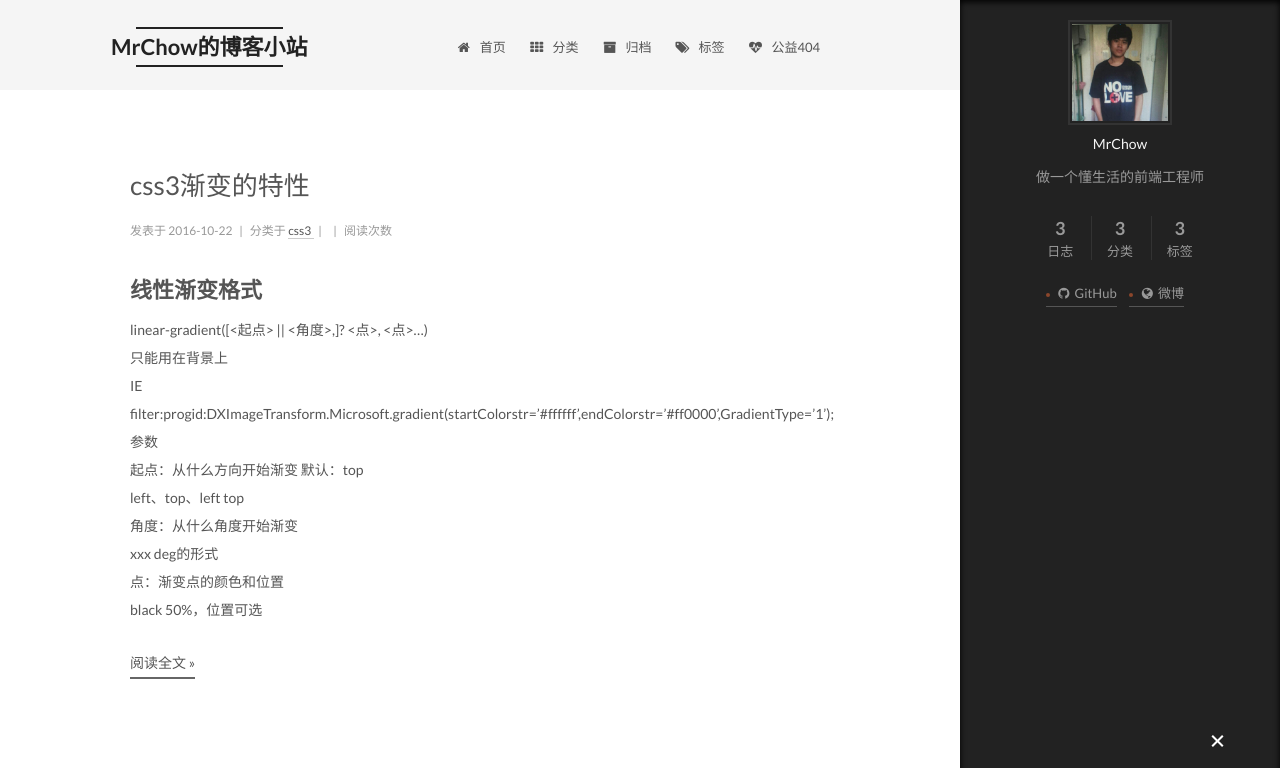
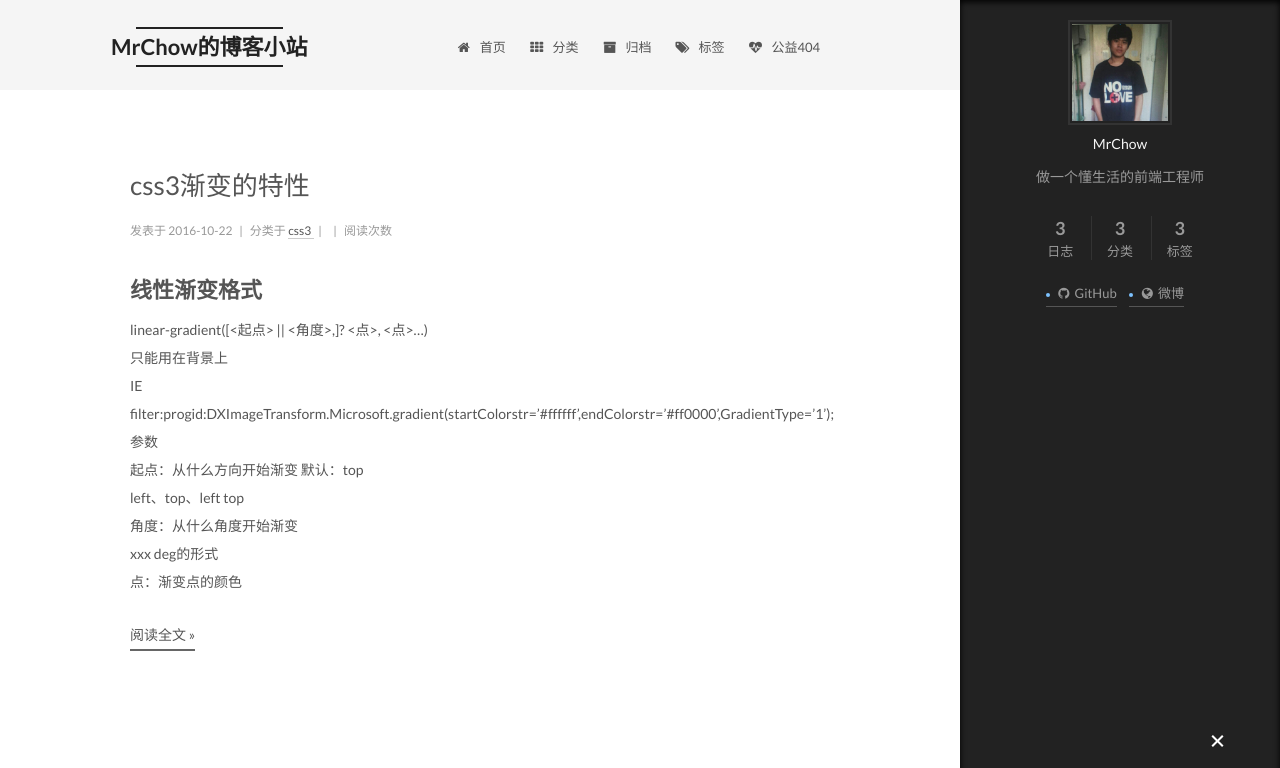
Before and after one commit to codemrchow/codemrchow.github.io, a plain HTML site: page index.html in a window 1280 px wide. Both pictures are taken after a click on the element 1217 px from the left and 742 px from the top of the page. Shown: the top 768 px of the page. Drawn offline with Linux system fonts and the light colour scheme; a script that the page names is missing.

Commit message:
Site updated: 2016-10-22 17:36:23

```diff
--- a/css/main.css
+++ b/css/main.css
@@ -1663,7 +1663,7 @@ pre .javascript .function {
   width: 4px;
   height: 4px;
   border-radius: 50%;
-  background: #8b462b;
+  background: #7dc2ff;
 }
 .links-of-blogroll {
   font-size: 13px;
--- a/index.html
+++ b/index.html
@@ -336,7 +336,7 @@
 
 
 
-          <h2 id="线性渐变格式"><a href="#线性渐变格式" class="headerlink" title="线性渐变格式"></a>线性渐变格式</h2><p>linear-gradient([&lt;起点&gt; || &lt;角度&gt;,]? &lt;点&gt;, &lt;点&gt;…)<br>只能用在背景上<br>IE filter:progid:DXImageTransform.Microsoft.gradient(startColorstr=’#ffffff’,endColorstr=’#ff0000’,GradientType=’1’);<br>参数<br>起点：从什么方向开始渐变        默认：top<br>left、top、left top<br>角度：从什么角度开始渐变<br>xxx deg的形式<br>点：渐变点的颜色和位置<br>black 50%，位置可选<br>
+          <h2 id="线性渐变格式"><a href="#线性渐变格式" class="headerlink" title="线性渐变格式"></a>线性渐变格式</h2><p>linear-gradient([&lt;起点&gt; || &lt;角度&gt;,]? &lt;点&gt;, &lt;点&gt;…)<br>只能用在背景上<br>IE filter:progid:DXImageTransform.Microsoft.gradient(startColorstr=’#ffffff’,endColorstr=’#ff0000’,GradientType=’1’);<br>参数<br>起点：从什么方向开始渐变        默认：top<br>left、top、left top<br>角度：从什么角度开始渐变<br>xxx deg的形式<br>点：渐变点的颜色
           <div class="post-more-link text-center">
             <a class="btn" href="/2016/10/22/css3渐变的特性/#more" rel="contents">
               阅读全文 &raquo;
```
Also changed, not shown: 2016/10/22/css3渐变的特性/index.html (+2 -2 lines).
